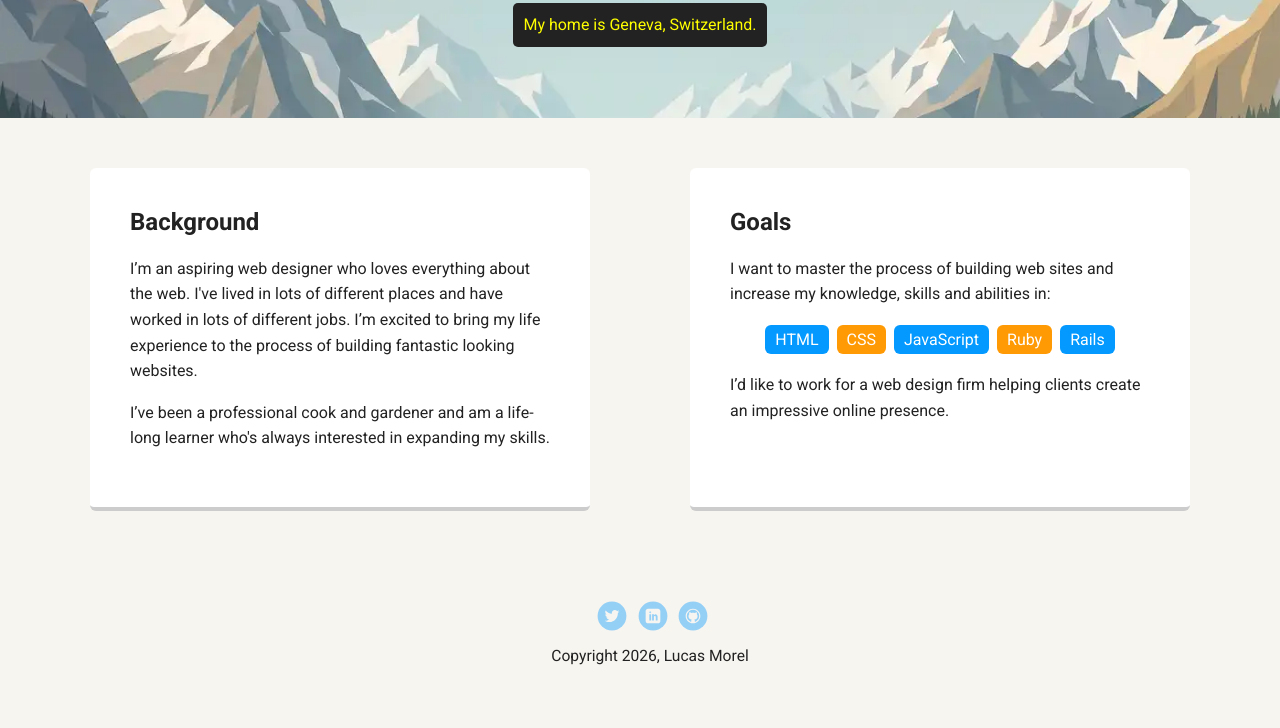
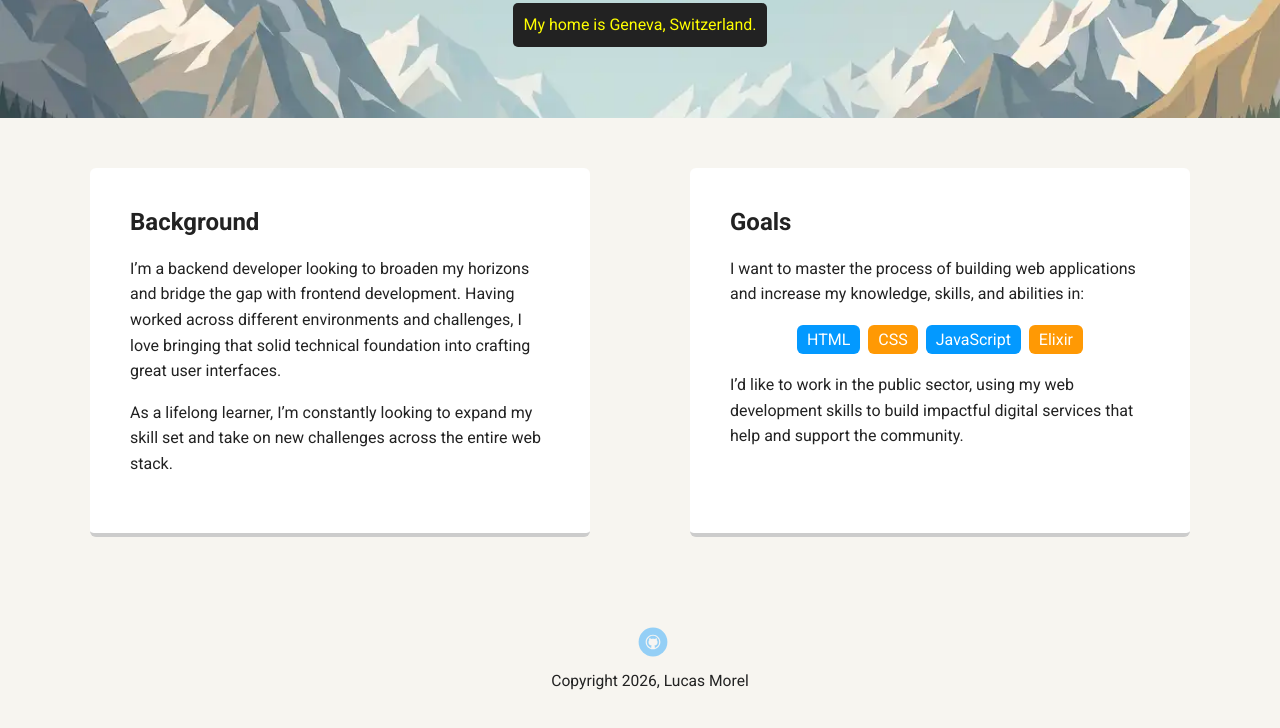
Before and after one commit to numeyoga/techdegree-frontend-personal-profile, a plain HTML site: page portfolio_update_v1/index.html in a window 1280 px wide. Shown: the part 352-1080 px from the top of the page. Drawn offline with Linux system fonts and the light colour scheme; a web font is replaced by a local one.

Commit message:
feat: Mise à jour du texte et des réseaux sociaux

```diff
--- a/portfolio_update_v1/index.html
+++ b/portfolio_update_v1/index.html
@@ -25,29 +25,26 @@
     <main class="flex">
       <div class="card">
         <h2>Background</h2>
-        <p>I’m an aspiring web designer who loves everything about the web. I've lived in lots of different places and have worked in lots of different jobs. I’m excited to bring my life experience to the process of building fantastic looking websites.</p>
-        <p>I’ve been a professional cook and gardener and am a life-long learner who's always interested in expanding my skills.</p>
+        <p>I’m a backend developer looking to broaden my horizons and bridge the gap with frontend development. Having worked across different environments and challenges, I love bringing that solid technical foundation into crafting great user interfaces.</p>
+        <p>As a lifelong learner, I’m constantly looking to expand my skill set and take on new challenges across the entire web stack.</p>
       </div>
 
       <div class="card">
         <h2>Goals</h2>
-        <p>I want to master the process of building web sites and increase my knowledge, skills and abilities in:</p>
+        <p>I want to master the process of building web applications and increase my knowledge, skills, and abilities in:</p>
         <ul class="skills">
           <li>HTML</li>
           <li>CSS</li>
           <li>JavaScript</li>
-          <li>Ruby</li>
-          <li>Rails</li>
+          <li>Elixir</li>
         </ul>
-        <p>I’d like to work for a web design firm helping clients create an impressive online presence.</p>
+        <p>I’d like to work in the public sector, using my web development skills to build impactful digital services that help and support the community.</p>
       </div>
 
     </main>
     <footer>
       <ul>
-        <li><a href="#" class="social twitter">Twitter</a></li>
-        <li><a href="#" class="social linkedin">LinkedIn</a></li>
-        <li><a href="#" class="social github">Github</a></li>
+        <li><a href="https://github.com/numeyoga" class="social github">Github</a></li>
       </ul>
       <p class="copyright">Copyright 2026, Lucas Morel</p>
     </footer>
```
